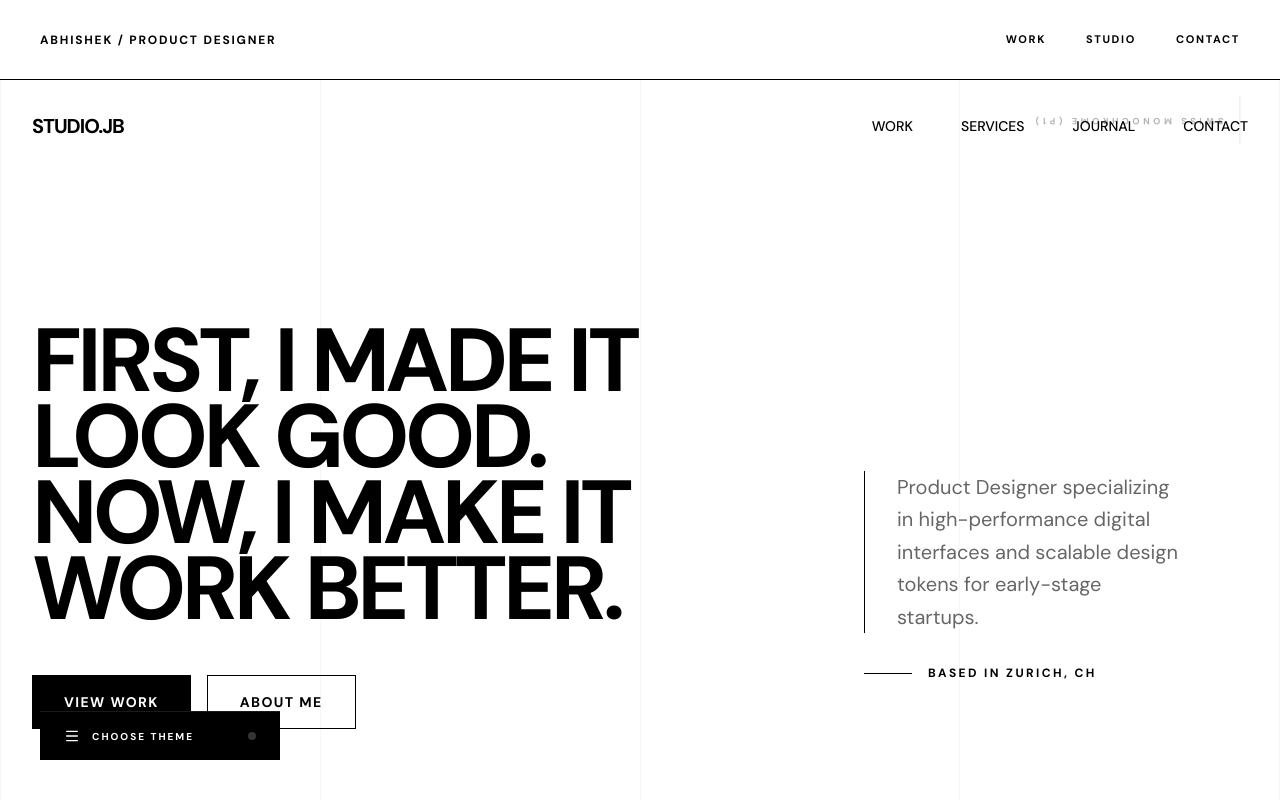
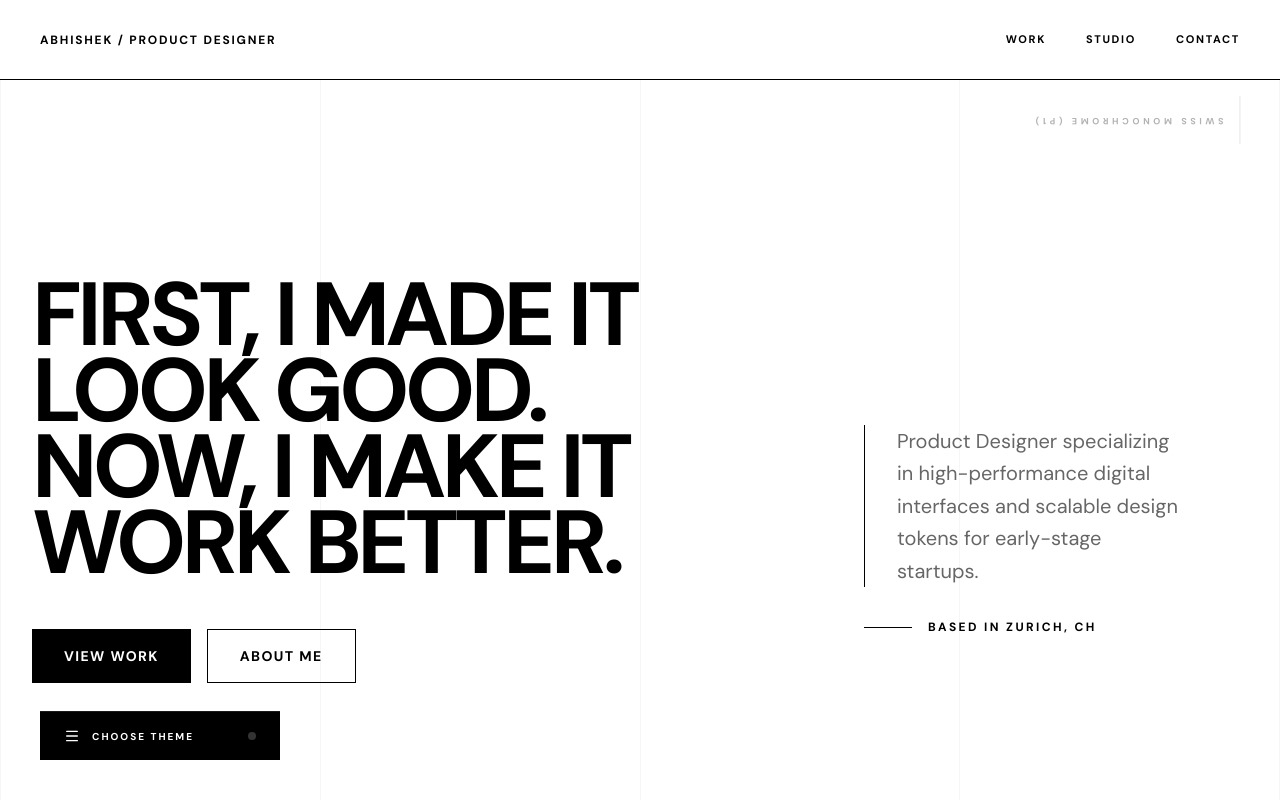
Before and after one commit to abiresourcefiles-crypto/Designer_Portfolio_2026, a React (Vite) app: page / in a window 1280 px wide. Shown: the top 800 px of the page. Built offline with nearby package versions, Linux system fonts and the light colour scheme; a web font is replaced by a local one.

Commit message:
Update Variation components and add post.jpg

```diff
--- a/src/components/heroes/Variation1.tsx
+++ b/src/components/heroes/Variation1.tsx
@@ -5,16 +5,8 @@ import { useState } from 'react';
 function Variation1() {
   return (
     <section className="relative min-h-screen bg-white font-dm text-black flex flex-col overflow-hidden">
-      {/* Navigation */}
-      <nav className="w-full max-w-7xl mx-auto px-8 py-8 flex justify-between items-center z-10">
-        <div className="text-xl font-bold tracking-tighter">STUDIO.JB</div>
-        <div className="flex gap-12 text-sm font-medium">
-          <a href="#" className="hover:opacity-50 transition-opacity">WORK</a>
-          <a href="#" className="hover:opacity-50 transition-opacity">SERVICES</a>
-          <a href="#" className="hover:opacity-50 transition-opacity">JOURNAL</a>
-          <a href="#" className="hover:opacity-50 transition-opacity">CONTACT</a>
-        </div>
-      </nav>
+
+
 
       {/* Main Content */}
       <div className="flex-1 max-w-7xl mx-auto w-full px-8 flex flex-col justify-center">
@@ -34,10 +26,10 @@ function Variation1() {
             </motion.h1>
 
             <motion.div
-               initial={{ opacity: 0 }}
-               animate={{ opacity: 1 }}
-               transition={{ delay: 0.4, duration: 1 }}
-               className="flex gap-4"
+              initial={{ opacity: 0 }}
+              animate={{ opacity: 1 }}
+              transition={{ delay: 0.4, duration: 1 }}
+              className="flex gap-4"
             >
               <button id="view-work-btn" className="px-8 py-4 bg-black text-white text-sm font-bold tracking-widest uppercase hover:bg-black/80 transition-colors">
                 View Work
@@ -104,7 +96,7 @@ function CaseStudies() {
             <div key={i} className="bg-black p-12 flex flex-col gap-8 aspect-square md:aspect-auto">
               <div className="aspect-video bg-white/5 border border-white/10 relative overflow-hidden group">
                 <img
-                  src={`https://picsum.photos/seed/swiss${i}/800/450`}
+                  src={`C:\Users\HP\Downloads\Designer 2026 portfolio\post.jpg`}
                   alt={p.title}
                   className="w-full h-full object-cover grayscale transition-transform duration-700 group-hover:scale-105"
                   referrerPolicy="no-referrer"
--- a/src/components/heroes/Variation2.tsx
+++ b/src/components/heroes/Variation2.tsx
@@ -5,10 +5,7 @@ import { Linkedin, Twitter, Globe, Figma, Dribbble, Copy, Check, Mail } from 'lu
 function Variation2() {
   return (
     <section className="min-h-screen bg-white font-dm text-black flex flex-col items-center justify-center p-8 md:p-24 overflow-hidden relative">
-      <nav className="absolute top-8 left-8 right-8 flex justify-between items-center text-[10px] font-bold uppercase tracking-[0.2em] opacity-40">
-        <div>/PROD_D / 2026</div>
-        <div>/AVAILABLE</div>
-      </nav>
+
 
       <div className="max-w-3xl w-full text-center">
         <motion.div
--- a/src/components/heroes/Variation3.tsx
+++ b/src/components/heroes/Variation3.tsx
@@ -5,13 +5,7 @@ import { Linkedin, Twitter, Globe, Figma, Dribbble, Copy, Check } from 'lucide-r
 function Variation3() {
   return (
     <section className="min-h-screen bg-white font-dm text-black flex flex-col p-8 md:p-12 relative overflow-hidden">
-      <nav className="w-full flex justify-between items-center text-[10px] font-bold uppercase tracking-[0.3em] mb-24 opacity-40">
-        <div>Independent Agency / Studio</div>
-        <div className="flex gap-8">
-           <a href="#" className="hover:opacity-50">Work</a>
-           <a href="#" className="hover:opacity-50">Archive</a>
-        </div>
-      </nav>
+
 
       <div className="flex-1 max-w-6xl w-full mx-auto flex flex-col justify-center">
         <motion.div
--- a/src/components/heroes/Variation7.tsx
+++ b/src/components/heroes/Variation7.tsx
@@ -5,10 +5,7 @@ import { Linkedin, Twitter, Globe, Figma, Dribbble, Check, Copy } from 'lucide-r
 function Variation7() {
   return (
     <section className="min-h-screen bg-white font-dm text-black flex flex-col p-8 md:p-12 relative overflow-hidden">
-      <nav className="w-full flex justify-between items-center text-[10px] font-bold uppercase tracking-[0.4em] mb-12 opacity-30">
-        <div>Product Design</div>
-        <div>Available 2026</div>
-      </nav>
+
 
       <div className="flex-1 flex flex-col justify-center">
         <motion.h1
```
Also changed, not shown: post.jpg (added).
